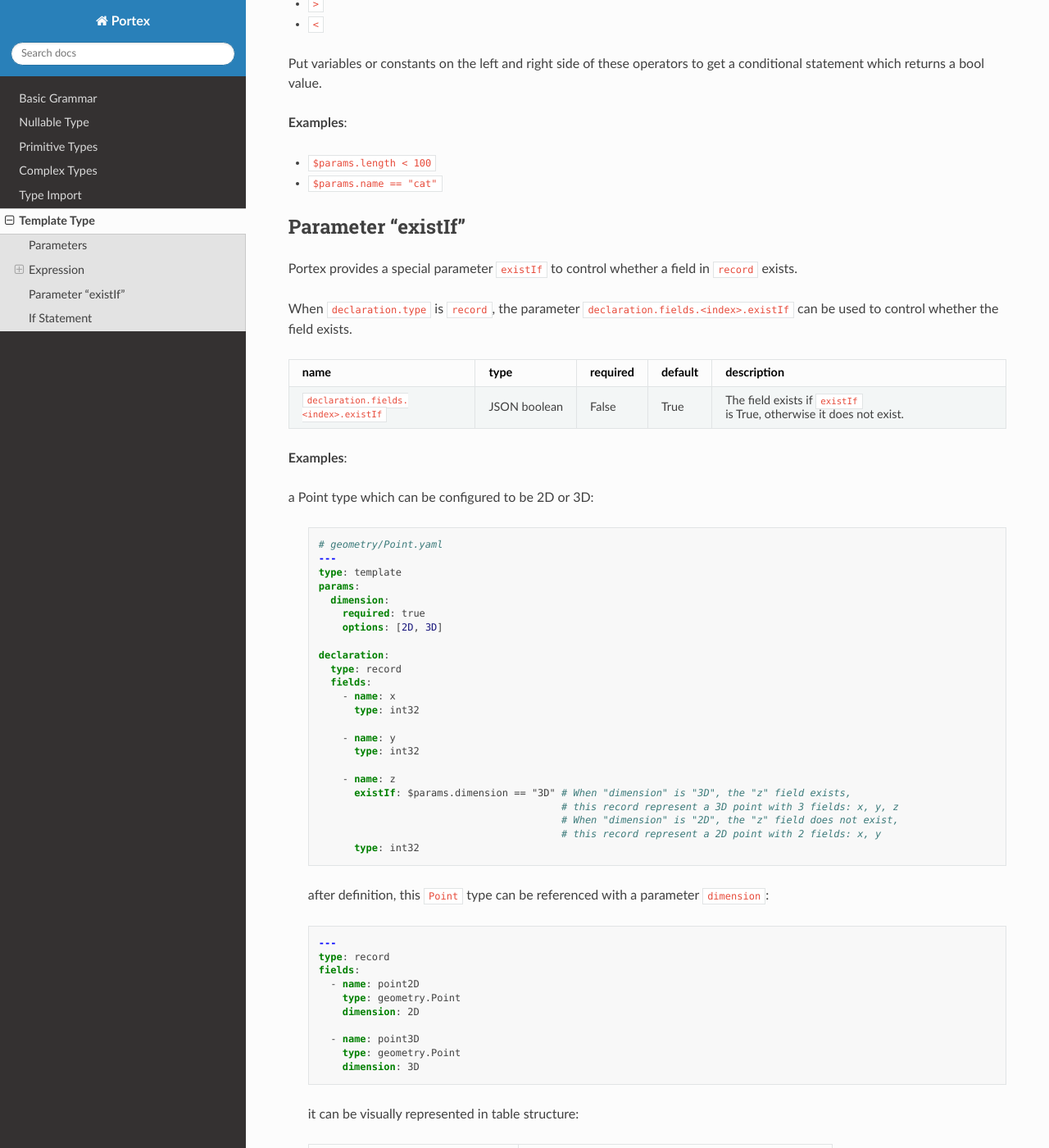
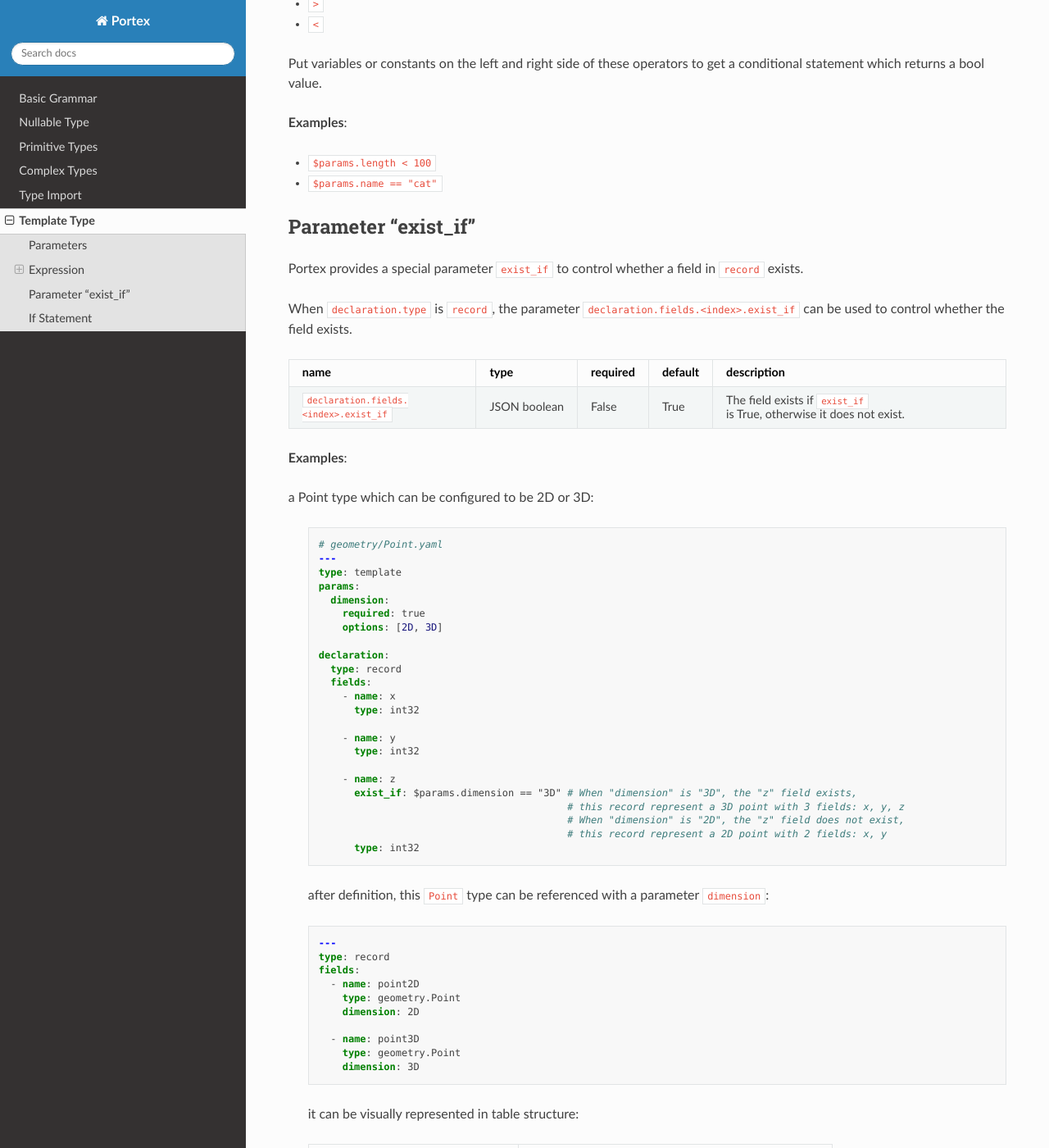
Before and after one commit to Project-OpenBytes/portex, a Sphinx documentation site: the page built from docs/source/schema/template_type.rst, in a window 1280 px wide and 1400 px high, scrolled down 2485 px. Shown: the whole window at 82% size. Built offline with Sphinx 7.4.7 and the Read the Docs theme 2.0.0, drawn with Linux system fonts in a browser that asks for light colours.

Commit message:
docs: rename parameter "existIf" to "exist_if"

```diff
--- a/docs/source/schema/template_type.rst
+++ b/docs/source/schema/template_type.rst
@@ -158,14 +158,14 @@ statement which returns a bool value.
 -  ``$params.length < 100``
 -  ``$params.name == "cat"``
 
-*********************
- Parameter "existIf"
-*********************
+**********************
+ Parameter "exist_if"
+**********************
 
-Portex provides a special parameter ``existIf`` to control whether a field in ``record`` exists.
+Portex provides a special parameter ``exist_if`` to control whether a field in ``record`` exists.
 
-When ``declaration.type`` is ``record``, the parameter ``declaration.fields.<index>.existIf`` can be
-used to control whether the field exists.
+When ``declaration.type`` is ``record``, the parameter ``declaration.fields.<index>.exist_if`` can
+be used to control whether the field exists.
 
 .. list-table::
    :header-rows: 1
@@ -177,11 +177,11 @@ used to control whether the field exists.
       -  default
       -  description
 
-   -  -  ``declaration.fields.<index>.existIf``
+   -  -  ``declaration.fields.<index>.exist_if``
       -  JSON boolean
       -  False
       -  True
-      -  The field exists if ``existIf`` is True, otherwise it does not exist.
+      -  The field exists if ``exist_if`` is True, otherwise it does not exist.
 
 **Examples**:
 
@@ -207,10 +207,10 @@ a Point type which can be configured to be 2D or 3D:
             type: int32
 
           - name: z
-            existIf: $params.dimension == "3D" # When "dimension" is "3D", the "z" field exists,
-                                               # this record represent a 3D point with 3 fields: x, y, z
-                                               # When "dimension" is "2D", the "z" field does not exist,
-                                               # this record represent a 2D point with 2 fields: x, y
+            exist_if: $params.dimension == "3D" # When "dimension" is "3D", the "z" field exists,
+                                                # this record represent a 3D point with 3 fields: x, y, z
+                                                # When "dimension" is "2D", the "z" field does not exist,
+                                                # this record represent a 2D point with 2 fields: x, y
             type: int32
 
    after definition, this ``Point`` type can be referenced with a parameter ``dimension``:
```
